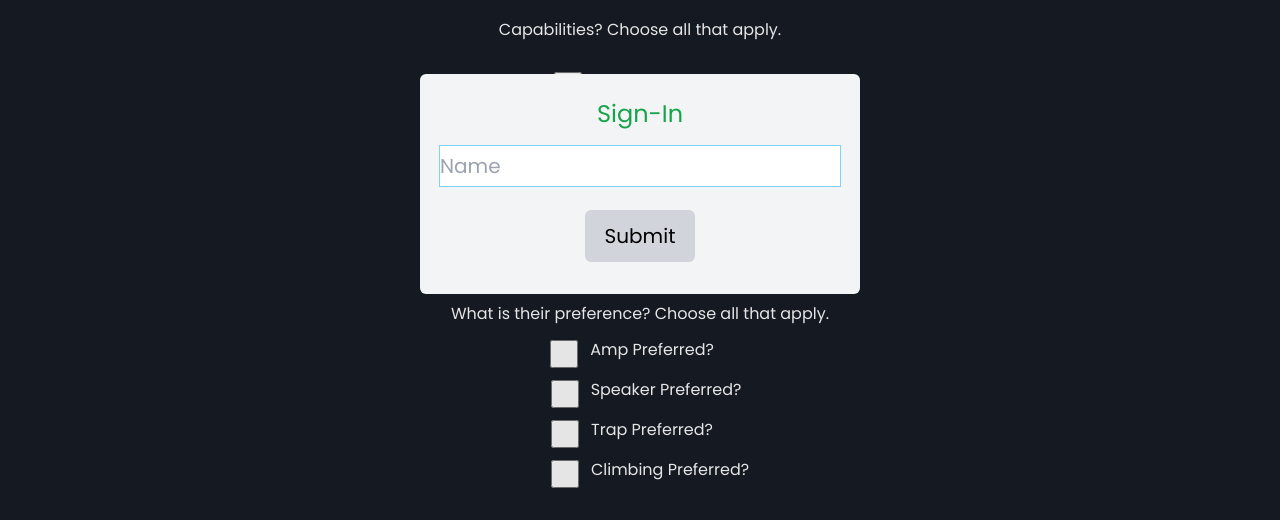
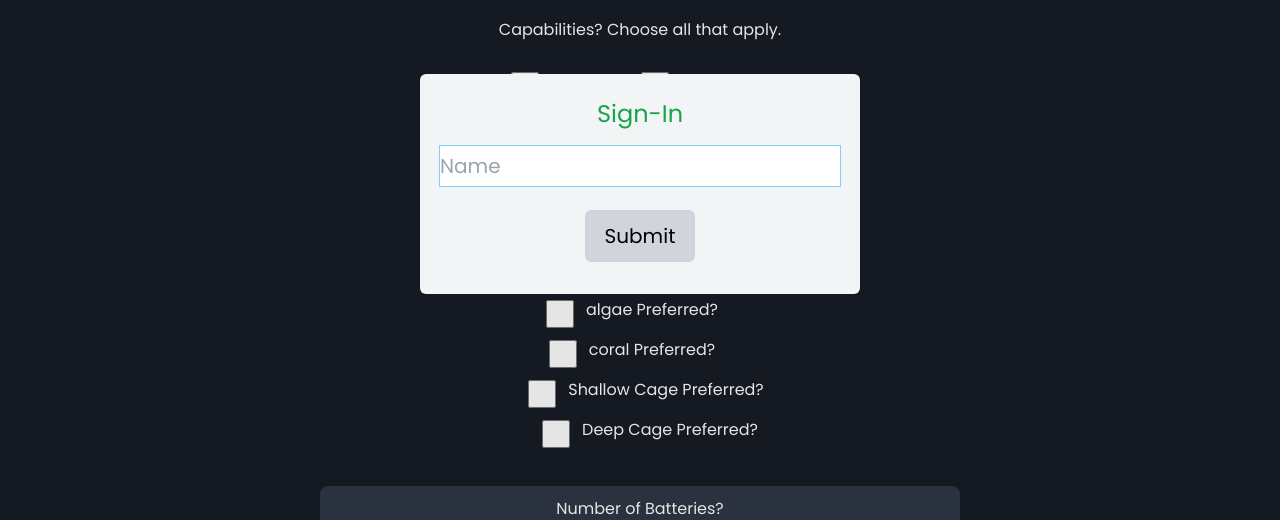
Before and after one commit to ThePotatoArchivist/scouting-app-2025, a React (Vite) app in the folder client/: page /pit in a window 1280 px wide. Shown: the part 216-736 px from the top of the page. Built offline with nearby package versions, Linux system fonts and the light colour scheme; no server answers.

Commit message:
replaces values on pit app

```diff
--- a/client/src/apps/pit/PitApp.tsx
+++ b/client/src/apps/pit/PitApp.tsx
@@ -30,15 +30,15 @@ function PitApp() {
     const [batteryNumber, setBatteryNumber] = useState(Number);
     const [teamNumber, setTeamNumber] = useState(Number);
 
-    const [ampChecked, setAmpChecked] = useState(false);
-    const [trapChecked, setTrapChecked] = useState(false);
-    const [speakerChecked, setSpeakerChecked] = useState(false);
-    const [climbingChecked, setClimbingChecked] = useState(false);
+    const [algaeChecked, setalgaeChecked] = useState(false);
+    const [coralChecked, setcoralChecked] = useState(false);
+    const [climbShallowChecked, setclimbShallowChecked] = useState(false);
+    const [climbDeepChecked, setclimbDeepChecked] = useState(false);
     const [chainTraversalChecked, setChainTraversalChecked] = useState(false);
-    const [ampPrefChecked, setAmpPrefChecked] = useState(false);
-    const [trapPrefChecked, setTrapPrefChecked] = useState(false);
-    const [speakerPrefChecked, setSpeakerPrefChecked] = useState(false);
-    const [climbingPrefChecked, setClimbingPrefChecked] = useState(false);
+    const [algaePrefChecked, setalgaePrefChecked] = useState(false);
+    const [coralPrefChecked, setcoralPrefChecked] = useState(false);
+    const [climbShallowPrefChecked, setclimbShallowPrefChecked] = useState(false);
+    const [climbDeepPrefChecked, setclimbDeepPrefChecked] = useState(false);
 
     const [scouterName, setScouterName] = useState('');
     const [robotImage, setRobotImage] = useState('');
@@ -59,17 +59,16 @@ function PitApp() {
             scouterName: 'bcdsh',
             teamNumber,
             capabilities: {
-                amp: ampChecked,
-                speaker: speakerChecked,
-                trap: trapChecked,
-                climb: climbingChecked,
-                chainTraversal: chainTraversalChecked,
+                algae: algaeChecked,
+                coral: coralChecked,
+                climbShallow: climbShallowChecked,
+                climbDeep: climbDeepChecked,
             },
             preference: {
-                ampPrefer: ampPrefChecked,
-                speakerPerfer: speakerPrefChecked,
-                trapPrefer: trapPrefChecked,
-                climbPrefer: climbingPrefChecked,
+                algaePerfer: algaePrefChecked,
+                coralPerfer: coralPrefChecked,
+                climbSPerfer: climbShallowPrefChecked,
+                climbDPerfer: climbDeepPrefChecked,
             },
             autoCapability: autoInputValues,
             teamRole: role,
@@ -85,20 +84,20 @@ function PitApp() {
             if (!result.ok) throw new Error('Request Did Not Succeed');
             refreshScoutedTeams();
             setAutoInputValues(['']);
-            setAmpChecked(false);
-            setAmpPrefChecked(false);
+            setalgaeChecked(false);
+            setalgaePrefChecked(false);
             setBatteryNumber(0);
             setAdditionalNotes('');
             setRole(undefined);
             setTeamNumber(0);
             setChainTraversalChecked(false);
-            setClimbingChecked(false);
-            setClimbingPrefChecked(false);
+            setclimbDeepChecked(false);
+            setclimbDeepPrefChecked(false);
             setDrivetrain(undefined);
-            setTrapChecked(false);
-            setTrapPrefChecked(false);
-            setSpeakerChecked(false);
-            setSpeakerPrefChecked(false);
+            setcoralChecked(false);
+            setcoralPrefChecked(false);
+            setclimbShallowChecked(false);
+            setclimbShallowPrefChecked(false);
             setRobotImage('');
         } catch {
             alert('Sending Data Failed');
@@ -175,57 +174,57 @@ function PitApp() {
                 <div className='pad mx-auto !flex w-min flex-wrap place-content-center'>
                     <div className='mb-4 flex items-center whitespace-nowrap'>
                         <Checkbox
-                            checked={ampChecked}
-                            onChange={setAmpChecked}
+                            checked={algaeChecked}
+                            onChange={setalgaeChecked}
                             className='form-checkbox mr-2 h-5 w-10 text-blue-600'
                             boxClassName='h-7 w-7'
                         />
                         <label
-                            htmlFor='ampNotes'
+                            htmlFor='algae'
                             className='ml-5 mr-4 cursor-pointer select-none text-white'>
-                            Amp Notes
+                            Algae
                         </label>
                     </div>
                     <div className='mb-4 flex items-center whitespace-nowrap'>
                         <Checkbox
-                            checked={speakerChecked}
-                            onChange={setSpeakerChecked}
+                            checked={coralChecked}
+                            onChange={setcoralChecked}
+                            className='form-checkbox mr-2 h-5 w-10 text-blue-600'
+                            boxClassName='h-7 w-7'
+                        />
+                        <label
+                            htmlFor='coral'
+                            className='ml-5 mr-4 cursor-pointer select-none text-white'>
+                            Coral
+                        </label>
+                    </div>
+                    <div className='mb-4 flex items-center whitespace-nowrap'>
+                        <Checkbox
+                            checked={climbShallowChecked}
+                            onChange={setclimbShallowChecked}
                             className='form-checkbox ml-5 h-5 w-10 text-blue-600'
                             boxClassName='h-7 w-7'
                         />
                         <label
-                            htmlFor='speakerNotes'
+                            htmlFor='climbShallowNotes'
                             className='ml-5 mr-4 cursor-pointer select-none text-white'>
-                            Speaker Notes
+                            Shallow Cage
                         </label>
                     </div>
                     <div className='mb-4 flex items-center whitespace-nowrap'>
                         <Checkbox
-                            checked={trapChecked}
-                            onChange={setTrapChecked}
-                            className='form-checkbox mr-2 h-5 w-10 text-blue-600'
-                            boxClassName='h-7 w-7'
-                        />
-                        <label
-                            htmlFor='trapNotes'
-                            className='ml-5 mr-4 cursor-pointer select-none text-white'>
-                            Trap Notes
-                        </label>
-                    </div>
-                    <div className='mb-4 flex items-center whitespace-nowrap'>
-                        <Checkbox
-                            checked={climbingChecked}
-                            onChange={setClimbingChecked}
+                            checked={climbDeepChecked}
+                            onChange={setclimbDeepChecked}
                             className='form-checkbox ml-16 h-5 w-10 text-blue-600'
                             boxClassName='h-7 w-7'
                         />
                         <label
-                            htmlFor='climbingCapability'
+                            htmlFor='climbDeepingCapability'
                             className='ml-5 mr-4 cursor-pointer select-none text-white'>
-                            Climbing Capability
+                            Deep Cage
                         </label>
                     </div>
-                    <div className='mb-4 flex items-center whitespace-nowrap'>
+                     <div className='mb-4 flex items-center whitespace-nowrap'>
                         <Checkbox
                             checked={chainTraversalChecked}
                             onChange={setChainTraversalChecked}
@@ -246,54 +245,55 @@ function PitApp() {
                 <div className='pad mx-auto !flex w-min flex-wrap place-content-center'>
                     <div className='mb-4 flex items-center whitespace-nowrap'>
                         <Checkbox
-                            checked={ampPrefChecked}
-                            onChange={setAmpPrefChecked}
+                            checked={algaePrefChecked}
+                            onChange={setalgaePrefChecked}
                             className='form-checkbox h-5 w-5 text-blue-600'
                             boxClassName='h-7 w-7'
                         />
                         <label
-                            htmlFor='ampPreferred'
+                            htmlFor='algaePreferred'
                             className='ml-5 mr-4 cursor-pointer select-none text-white'>
-                            Amp Preferred?
+                            algae Preferred?
                         </label>
                     </div>
                     <div className='mb-4 flex items-center whitespace-nowrap'>
                         <Checkbox
-                            checked={speakerPrefChecked}
-                            onChange={setSpeakerPrefChecked}
+                            checked={coralPrefChecked}
+                            onChange={setcoralPrefChecked}
+                            className='form-checkbox h-5 w-5 text-blue-600'
+                            boxClassName='h-7 w-7'
+                        />
+                        <label
+                            htmlFor='coralPreferred'
+                            className='ml-5 mr-4 cursor-pointer select-none text-white'>
+                            coral Preferred?
+                        </label>
+                    </div>
+                    <div className='mb-4 flex items-center whitespace-nowrap'>
+                        <Checkbox
+                            checked={climbShallowPrefChecked}
+                            onChange={setclimbShallowPrefChecked}
                             className='form-checkbox ml-7 h-5 w-5 text-blue-600'
                             boxClassName='h-7 w-7'
                         />
                         <label
-                            htmlFor='speakerPreferred'
+                            htmlFor='climbShallowPreferred'
                             className='ml-5 mr-4 cursor-pointer select-none text-white'>
-                            Speaker Preferred?
+                            Shallow Cage Preferred?
                         </label>
                     </div>
+
                     <div className='mb-4 flex items-center whitespace-nowrap'>
                         <Checkbox
-                            checked={trapPrefChecked}
-                            onChange={setTrapPrefChecked}
-                            className='form-checkbox h-5 w-5 text-blue-600'
-                            boxClassName='h-7 w-7'
-                        />
-                        <label
-                            htmlFor='trapPreferred'
-                            className='ml-5 mr-4 cursor-pointer select-none text-white'>
-                            Trap Preferred?
-                        </label>
-                    </div>
-                    <div className='mb-4 flex items-center whitespace-nowrap'>
-                        <Checkbox
-                            checked={climbingPrefChecked}
-                            onChange={setClimbingPrefChecked}
+                            checked={climbDeepPrefChecked}
+                            onChange={setclimbDeepPrefChecked}
                             className='form-checkbox ml-9 h-5 w-5 text-blue-600'
                             boxClassName='h-7 w-7'
                         />
                         <label
-                            htmlFor='climbPreferred'
+                            htmlFor='climbDeepPreferred'
                             className='ml-5 mr-4 cursor-pointer select-none text-white'>
-                            Climbing Preferred?
+                            Deep Cage Preferred?
                         </label>
                     </div>
                 </div>
```
Also changed, not shown: 2 other files (tests, documents, lock files or other folders).
